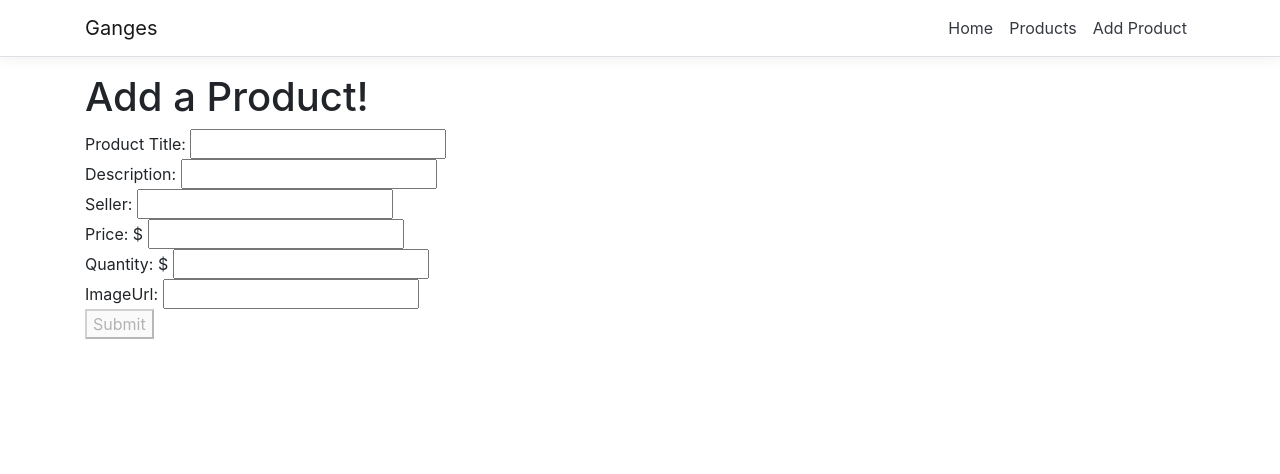
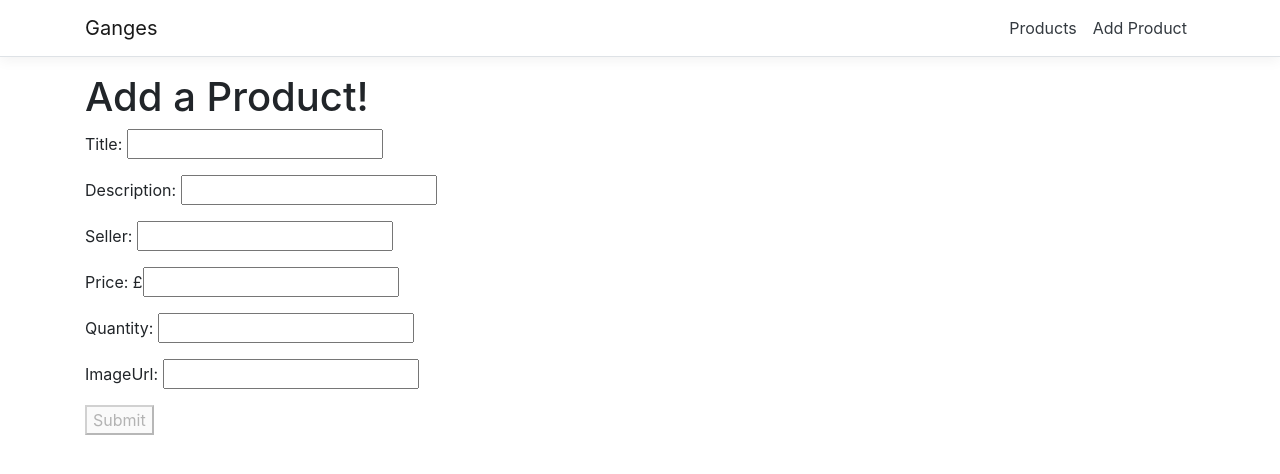
Before and after one commit to alexbobrob/ASP.NET-eShop-webapp, an Angular app in the folder Ganges/ClientApp/: page /add-product in a window 1280 px wide. Shown: the top 474 px of the page. Built offline with nearby package versions, Linux system fonts and the light colour scheme.

Commit message:
Removed the home page component. The root url is now redirected to the products page.

```diff
--- a/Ganges/ClientApp/src/app/add-product/add-product.component.html
+++ b/Ganges/ClientApp/src/app/add-product/add-product.component.html
@@ -2,33 +2,27 @@
 <form [formGroup]="productForm" (ngSubmit)="onSubmit()">
 
     <div>
-        Product Title:
-        <input type="text" formControlName="title">
+        <p>Title: <input type="text" formControlName="title"></p>
     </div>
 
     <div>
-        Description:
-        <input type="text" formControlName="description">
+        <p>Description: <input type="text" formControlName="description"></p>
     </div>
 
     <div>
-        Seller:
-        <input type="text" formControlName="seller">
+        <p>Seller: <input type="text" formControlName="seller"></p>
     </div>
 
     <div>
-        Price: $
-        <input type="number" formControlName="price">
+        <p>Price: £<input type="number" formControlName="price"></p>
     </div>
 
     <div>
-        Quantity: $
-        <input type="number" formControlName="quantity">
+        <p>Quantity: <input type="number" formControlName="quantity"></p>
     </div>
 
     <div>
-        ImageUrl:
-        <input type="text" formControlName="imageUrl">
+        <p>ImageUrl: <input type="text" formControlName="imageUrl"></p>
     </div>
 
     <button type="submit" [disabled]="!productForm.valid">Submit</button>
--- a/Ganges/ClientApp/src/app/app.module.ts
+++ b/Ganges/ClientApp/src/app/app.module.ts
@@ -6,7 +6,6 @@ import { ReactiveFormsModule } from '@angular/forms';
 
 import { AppComponent } from './app.component';
 import { NavMenuComponent } from './nav-menu/nav-menu.component';
-import { HomeComponent } from './home/home.component';
 import { ProductsComponent } from './products/products.component';
 import { ProductComponent } from './product/product.component';
 
@@ -17,7 +16,6 @@ import { AddProductComponent } from './add-product/add-product.component';
   declarations: [
     AppComponent,
     NavMenuComponent,
-    HomeComponent,
     ProductsComponent,
     ProductComponent,
     AddProductComponent
@@ -27,7 +25,7 @@ import { AddProductComponent } from './add-product/add-product.component';
     HttpClientModule,
     ReactiveFormsModule,
     RouterModule.forRoot([
-      { path: '', component: HomeComponent, pathMatch: 'full' },
+      { path: '', redirectTo: 'products', pathMatch: 'full' },
       { path: 'products', component: ProductsComponent },
       { path: 'products/:id', component: ProductComponent },
       { path: 'add-product', component: AddProductComponent }
--- a/Ganges/ClientApp/src/app/home/home.component.html
+++ /dev/null
@@ -1,2 +0,0 @@
-<h1>Ganges</h1>
-<p>Not like Amazon at all!</p>
--- a/Ganges/ClientApp/src/app/nav-menu/nav-menu.component.html
+++ b/Ganges/ClientApp/src/app/nav-menu/nav-menu.component.html
@@ -20,9 +20,6 @@
         [ngClass]="{ show: isExpanded }"
       >
         <ul class="navbar-nav flex-grow">
-          <li class="nav-item" [routerLinkActive]="['link-active']" [routerLinkActiveOptions]="{ exact: true }">
-            <a class="nav-link text-dark" [routerLink]="['/']">Home</a>
-          </li>
           <li class="nav-item" [routerLinkActive]="['link-active']">
             <a class="nav-link text-dark" [routerLink]="['/products']">Products</a>
           </li>
```
Also changed, not shown: Ganges/ClientApp/src/app/home/home.component.ts (deleted, +0 -8 lines).
